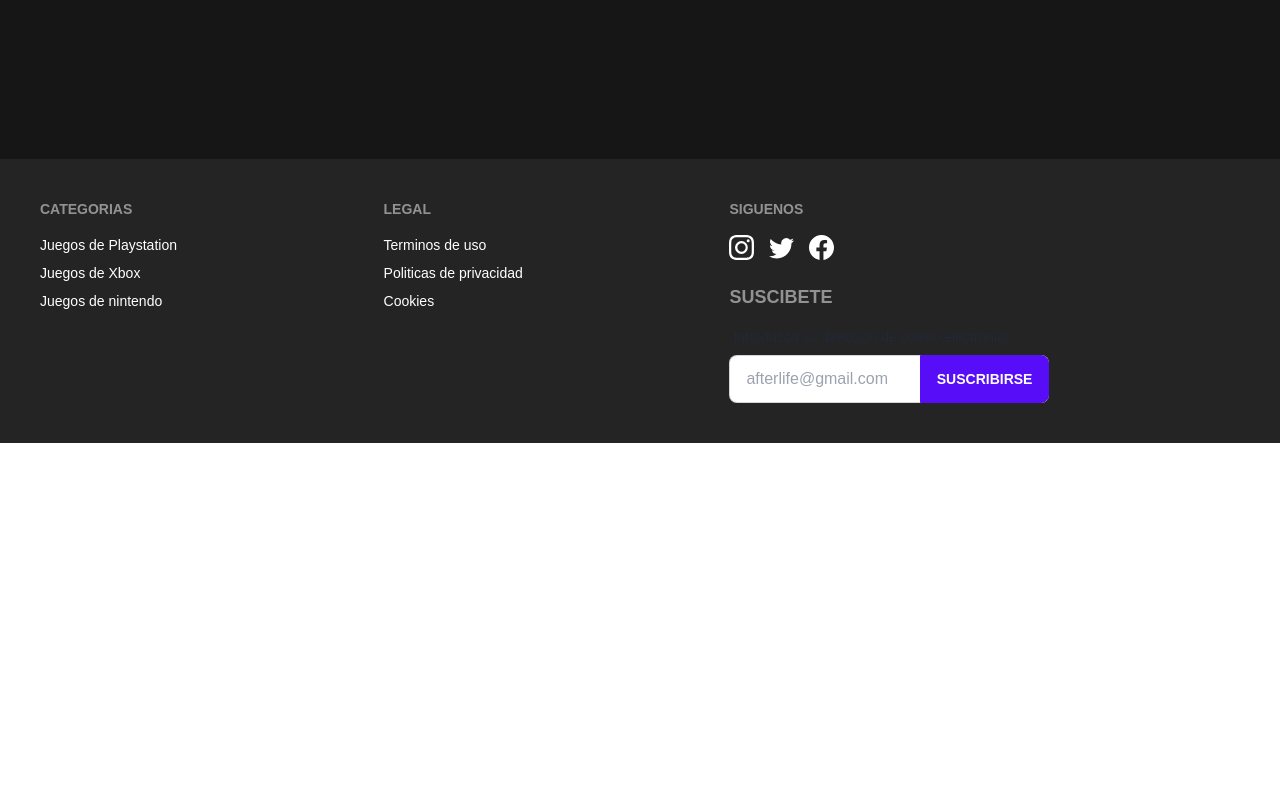
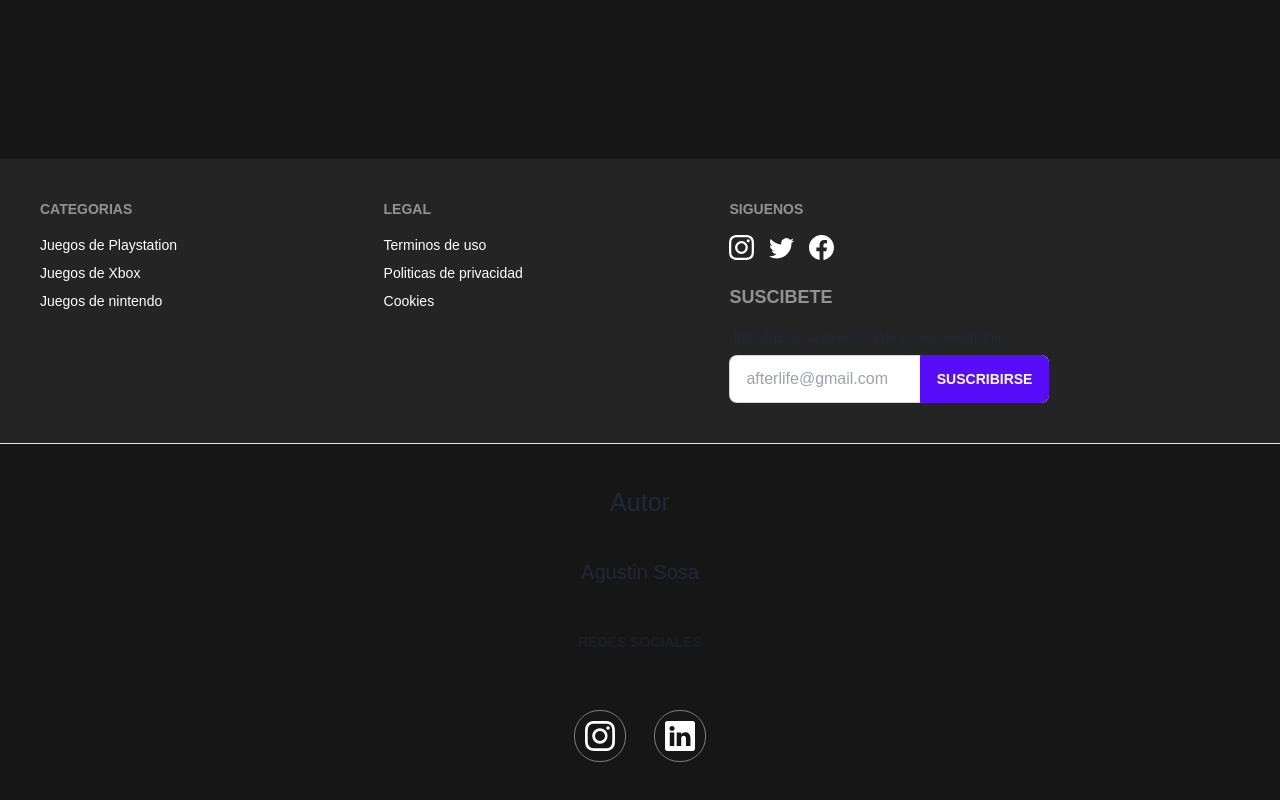
Before and after one commit to Agus-Sosa/Proyecto-react-2, a React (Vite) app: page /favoritos in a window 1280 px wide. Shown: the part 542-1342 px from the top of the page. Before the commit the page ends 985 px from the top, so only its background shows below. Built offline with nearby package versions, Linux system fonts and the light colour scheme.

Commit message:
Nuevo footer

```diff
--- a/src/components/Context/CartContext.jsx
+++ b/src/components/Context/CartContext.jsx
@@ -71,6 +71,16 @@ const CartConextProvider = ({children}) => {
     const EliminarProductoFavoritos = (id) => {
         let eliminar = listaFavoritos.filter(prod => prod.id !== id)
         setListaFavoritos(eliminar)
+        toast.success('Se elimino de favoritos', {
+            position: "top-right",
+            autoClose: 3000,
+            hideProgressBar: false,
+            closeOnClick: true,
+            pauseOnHover: true,
+            draggable: true,
+            progress: undefined,
+            theme: "dark",
+            });
     }
 
 
--- a/src/components/Footer.jsx
+++ b/src/components/Footer.jsx
@@ -22,9 +22,9 @@ const Footer = () => {
             <div>
                 <span className="footer-title">Siguenos</span>
                 <div className="contenedor-redes">
-                    <a href=""><BsInstagram/></a>
-                    <a href=""><BsTwitter/></a>
-                    <a href=""><BsFacebook/></a>
+                    <a href="*"><BsInstagram/></a>
+                    <a href="*"><BsTwitter/></a>
+                    <a href="*"><BsFacebook/></a>
                 </div>
                 <div className="form-control w-80">
                     <span className='footer-title text-lg'>Suscibete</span>
@@ -38,6 +38,16 @@ const Footer = () => {
                 </div>
             </div>
             </footer>
+            <hr />
+            <div className="contenedor-autor footer p-12 text-base-content">
+                <h2>Autor</h2>
+                <p>Agustin Sosa</p>
+                <span className='footer-title'>Redes Sociales</span>
+                <div className="contenedor-redes-autor">
+                    <a href="https://www.instagram.com/agus_sosa544/"><BsInstagram/></a>
+                    <a href="https://www.linkedin.com/in/agust%C3%ADn-sosa-a6b29b248/"><BsLinkedin/></a>
+                </div>
+            </div>
         </>
     )
 }
--- a/src/components/Styles/footer.css
+++ b/src/components/Styles/footer.css
@@ -42,3 +42,36 @@ footer {
     background: #252424;
     border: none;
 } */
+
+
+.contenedor-autor {
+    display: flex;
+    justify-content: center;
+    align-items: center;
+    flex-direction: column;
+}
+
+.contenedor-redes-autor {
+    display: flex;
+    justify-content: space-between;
+    font-size: 30px;
+    margin: 10px 0px;
+}
+
+.contenedor-redes-autor a {
+    margin: 0px 10px;
+    padding: 10px;
+    border-radius: 25px;
+    border: solid 1px gray;
+    transition: .5s all ;
+}
+
+.contenedor-autor p {
+    font-size: 20px;
+    margin: 10px 0px;
+}
+
+.contenedor-redes-autor a:hover {
+    color: rgb(125, 124, 124);
+
+}
--- a/src/components/Styles/portada.css
+++ b/src/components/Styles/portada.css
@@ -10,6 +10,8 @@ h2 {
     background-repeat: no-repeat;
     background-size: cover;
     overflow-y: hidden;
+    margin: 20px;
+    border-radius: 5px;
     margin-bottom: 15px;
     box-shadow: rgb(0, 0, 0) 0px 3px 6px, rgb(0, 0, 0) 0px 3px 6px;
     text-shadow: 0px 0px 20px black;
```
